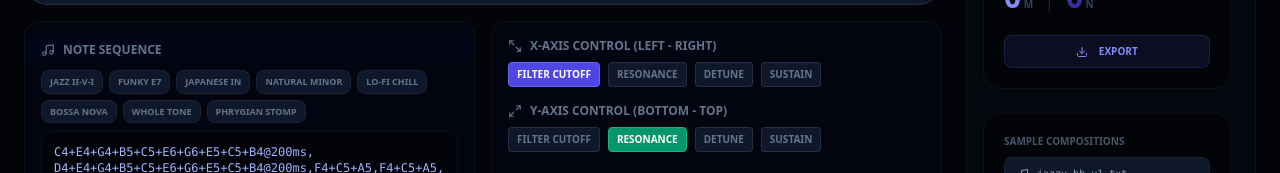
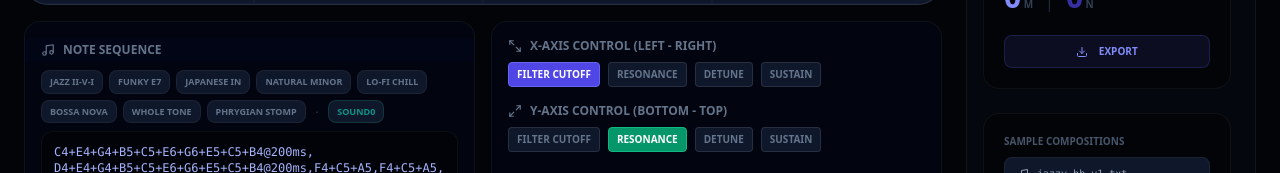
Before and after one commit to nathanwang000/NeuralComposer, a React (Vite) app: page / in a window 1280 px wide. Both pictures are taken after a click on the button "PERFORM". Shown: the part 499-672 px from the top of the page. Built offline with nearby package versions, Linux system fonts and the light colour scheme.

Commit message:
add user preset

```diff
--- a/components/PerformancePad.tsx
+++ b/components/PerformancePad.tsx
@@ -139,6 +139,36 @@ const AVAILABLE_TARGETS: { label: string; value: ModulationTarget }[] = [
   { label: 'Detune', value: 'detune' },
   { label: 'Sustain', value: 'sustain' },
 ];
+
+// ---------------------------------------------------------------------------
+// pad_samples/*.txt — loaded at build time via Vite glob import.
+// Each file's content is used verbatim as a note-sequence preset.
+// The first line starting with "//" (if any) is treated as the description;
+// all remaining non-empty, non-comment lines form the sequence.
+// ---------------------------------------------------------------------------
+const _padSampleRaw = import.meta.glob('../pad_samples/*.txt', { query: '?raw', eager: true, import: 'default' }) as Record<string, string>;
+
+function parsePadSampleFile(path: string, content: string): { label: string; description: string; sequence: string } | null {
+    const filename = path.split('/').pop()?.replace(/\.txt$/i, '') ?? path;
+    const lines = content.split('\n');
+    let description = '';
+    const sequenceLines: string[] = [];
+    for (const line of lines) {
+        const trimmed = line.trim();
+        if (trimmed.startsWith('//')) {
+            if (!description) description = trimmed.replace(/^\/\/+\s*/, '');
+        } else if (trimmed) {
+            sequenceLines.push(line);
+        }
+    }
+    const sequence = sequenceLines.join('\n').trim();
+    if (!sequence) return null; // skip empty files
+    return { label: filename, description: description || filename, sequence };
+}
+
+const PAD_SAMPLE_PRESETS: { label: string; description: string; sequence: string }[] = Object.entries(_padSampleRaw)
+    .map(([path, content]) => parsePadSampleFile(path, content))
+    .filter((p): p is NonNullable<typeof p> => p !== null);
 
 const CHORD_PRESETS: { label: string; description: string; sequence: string }[] = [
   {
@@ -753,6 +783,21 @@ const PerformancePad: React.FC = () => {
                             {preset.label}
                         </button>
                     ))}
+                    {PAD_SAMPLE_PRESETS.length > 0 && (
+                        <>
+                            <span className="text-[9px] text-slate-700 font-black uppercase self-center px-1">·</span>
+                            {PAD_SAMPLE_PRESETS.map(preset => (
+                                <button
+                                    key={preset.label}
+                                    title={preset.description}
+                                    onClick={() => setSequenceInput(preset.sequence)}
+                                    className="px-2 py-1 rounded-lg text-[9px] font-bold uppercase border border-teal-900/60 bg-slate-900 text-teal-600 hover:text-teal-300 hover:border-teal-500/40 transition-all"
+                                >
+                                    {preset.label}
+                                </button>
+                            ))}
+                        </>
+                    )}
                 </div>
                 <textarea
                     className="w-full bg-black/40 border border-white/5 rounded-xl p-3 text-xs font-mono text-indigo-300 focus:outline-none focus:border-indigo-500/50 h-24 resize-none"
```
